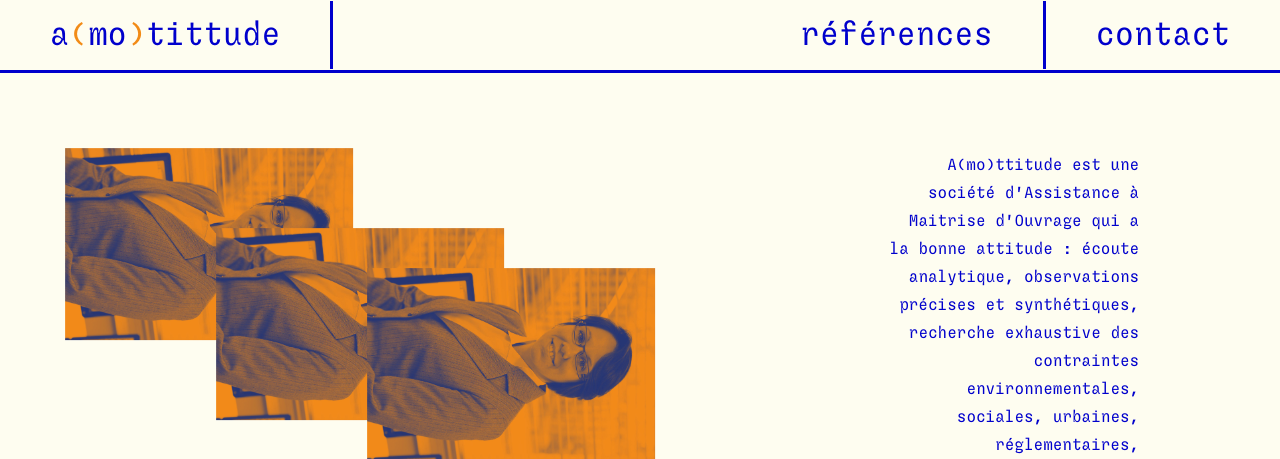
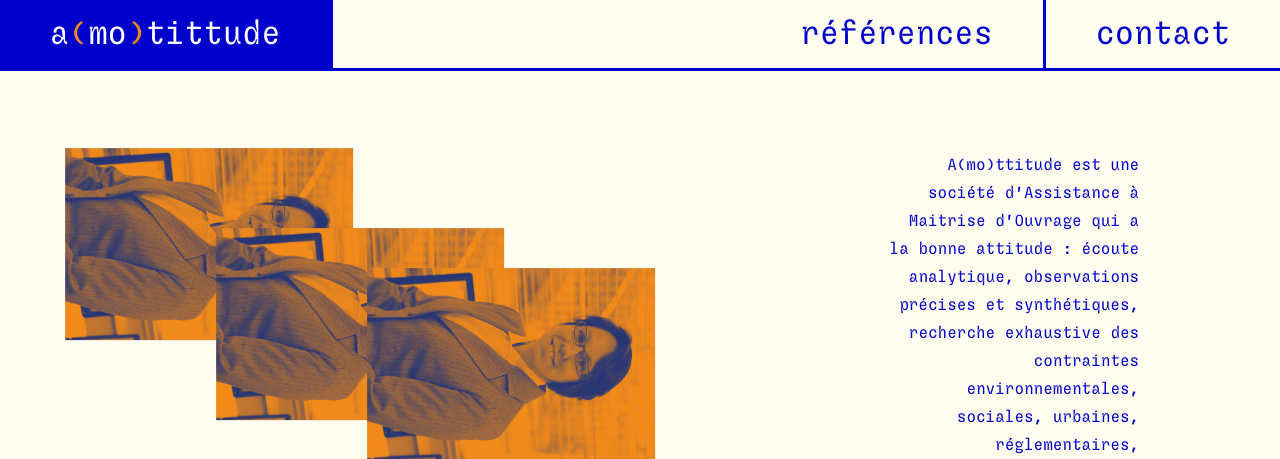
Before and after one commit to ajemus/amottitudeV3, a PHP site: page / in a window 1280 px wide. Shown: the top 459 px of the page. Run offline with PHP 8.4, Linux system fonts and the light colour scheme; some web fonts are replaced.

Commit message:
effet nav :hover

```diff
--- a/assets/style.css
+++ b/assets/style.css
@@ -60,7 +60,6 @@ header{
   align-items: center;
   border-bottom: var(--normalBorder);
   width:100vw;
-  height: 70px;
   position: fixed;
   top: 0;
   z-index: 10;
@@ -88,11 +87,12 @@ header a{
 nav a, #title a{
   padding: 15px 50px;
   display: block;
+  position: relative;
+  transition: color 0.3s;
 }
 .link:first-child{
   border-right: var(--normalBorder);
 }
-
 #title{
   border-right: var(--normalBorder);
 }
@@ -104,6 +104,27 @@ nav a, #title a{
 }
 header.navSize a{
   font-size: 1.8rem;
+}
+header a::after{
+  content: "";
+  position: absolute;
+  z-index: -1;
+  top: 0;
+  left: 0;
+  right: 0;
+  bottom: 0;
+  background:var(--mainBlue);
+  transform: scaleX(0);
+  transform-origin: 0 50%;
+  transition-property: transform;
+  transition-duration: 0.3s;
+  transition-timing-function: ease-out;
+}
+header a:hover::after{
+  transform: scaleX(1);
+}
+header a:hover{
+  color: white;
 }
 
 
```
